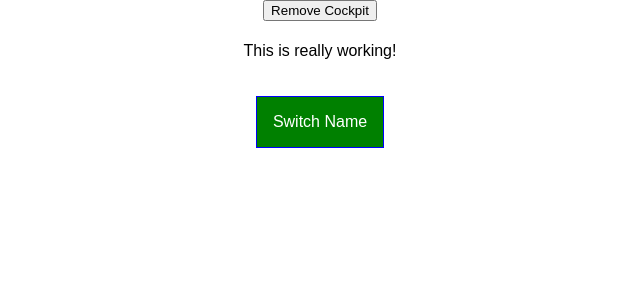
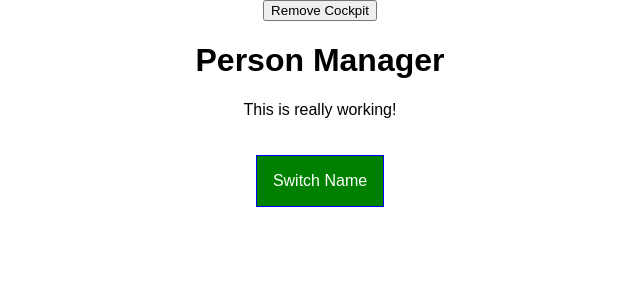
Before and after one commit to kato86/react-complete-guide, a React (Create React App) app: page / in a window 1280 px wide. Shown: the top 300 px of the page, without its empty margins (320-960 px from the left). Built offline with nearby package versions, Linux system fonts and the light colour scheme.

Commit message:
Fix props

```diff
--- a/src/components/Persons/Person/Person.js
+++ b/src/components/Persons/Person/Person.js
@@ -7,7 +7,7 @@
   render() {
     console.log("[Person.js] rendering...");
     return (
-      <Auxiliary classes={classes.Person}>
+      <Auxiliary>
         <p onClick={this.props.click}>
           I'm a {this.props.name} and I am {this.age} years old.
         </p>
--- a/src/hoc/WithClass.js
+++ b/src/hoc/WithClass.js
@@ -3,7 +3,7 @@
 const withClass = (WrappedComponent, className) => {
   return props => (
     <div className={className}>
-      <WrappedComponent />
+      <WrappedComponent {...props} />
     </div>
   );
 };
```
